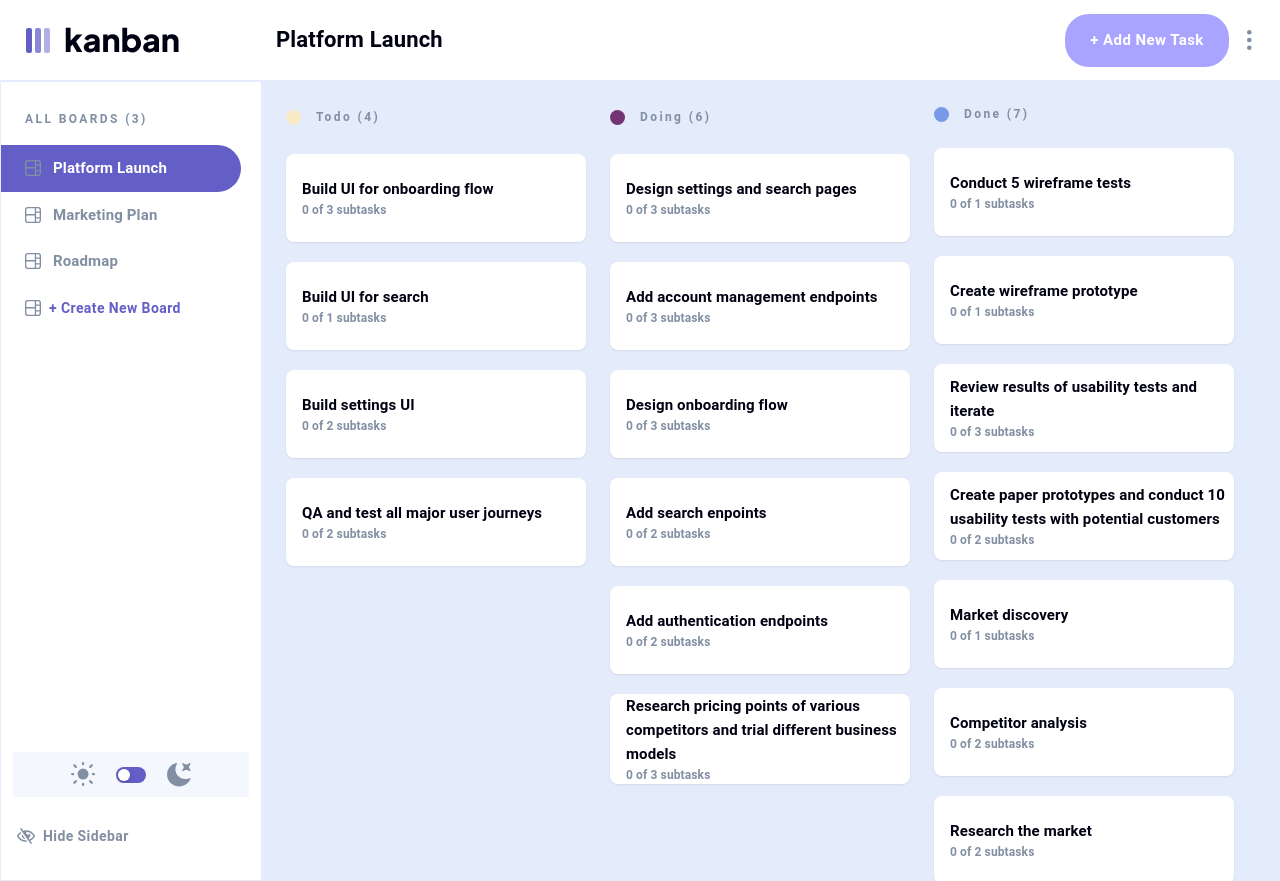
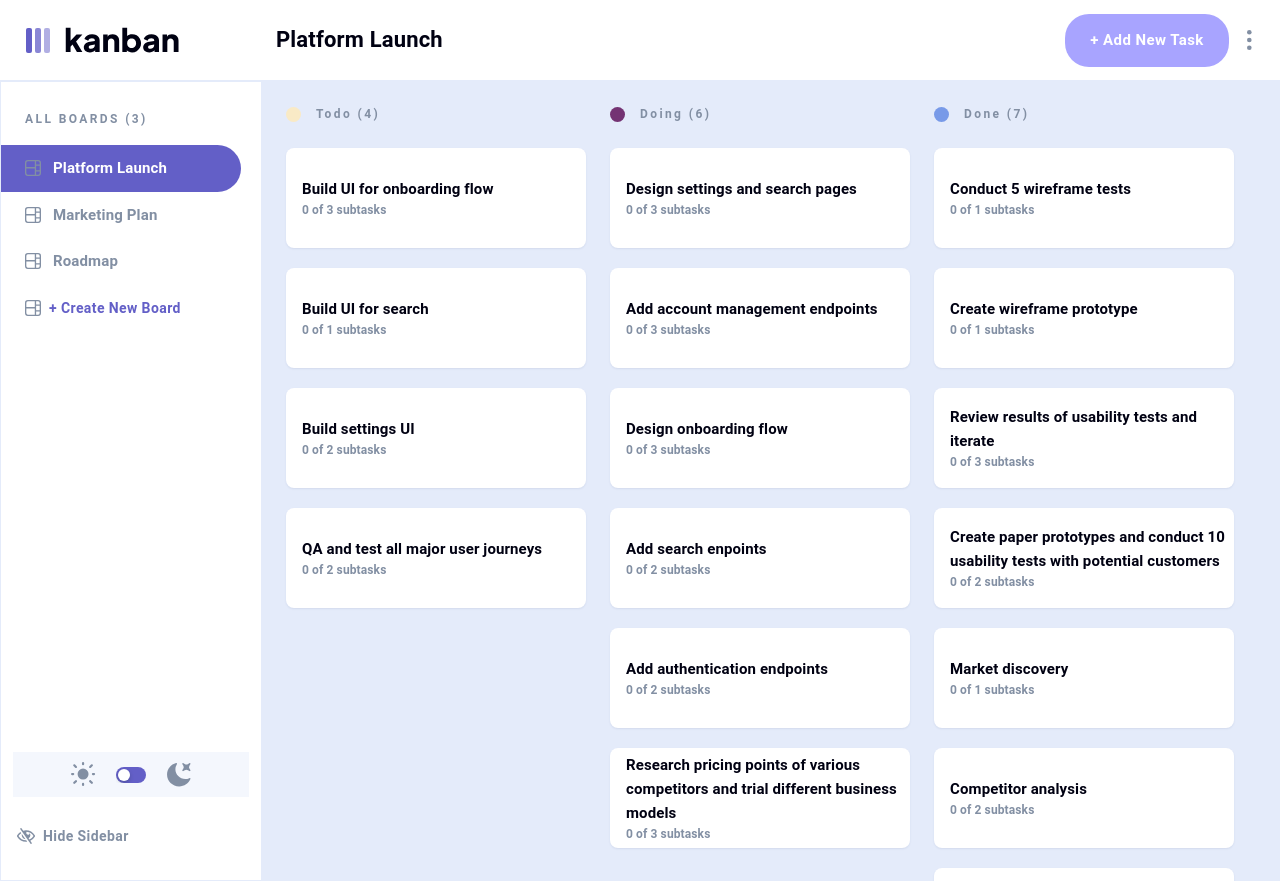
Before and after one commit to bilanoo/kanban-board, a React (Vite) app: page / in a window 1280 px wide. Built offline with nearby package versions, Linux system fonts and the light colour scheme.

Commit message:
fully implemented drag and drop between columns.

```diff
--- a/src/BoardColumns/BoardColumns.tsx
+++ b/src/BoardColumns/BoardColumns.tsx
@@ -18,8 +18,6 @@ export const BoardColumns = () => {
   const selectedBoardContent = useSelectedBoardContent();
 
   const actions = useBoardContentStore((state) => state.actions);
-
-  console.log(selectedBoardContent);
 
   function handleDragEnd(
     result: DropResult,
--- a/src/BoardColumns/Column/Column.tsx
+++ b/src/BoardColumns/Column/Column.tsx
@@ -33,7 +33,11 @@ export const Column = ({ eachBoard }: ColumnProps) => {
         </TaskContainer>
         <Droppable droppableId={eachBoard.name}>
           {(provided, snapshot) => (
-            <div {...provided.droppableProps} ref={provided.innerRef}>
+            <div
+              {...provided.droppableProps}
+              ref={provided.innerRef}
+              style={{ minHeight: "100%" }}
+            >
               {eachBoard.tasks.map((everyTask: Tasks, taskIndex: number) => (
                 <Draggable
                   key={everyTask.title}
--- a/src/BoardColumns/Column/style.tsx
+++ b/src/BoardColumns/Column/style.tsx
@@ -52,7 +52,7 @@ export const PaperContainer = styled(Paper)(({ theme }) => ({
     flexDirection: "column",
     justifyContent: "center",
     width: "100%",
-    minHeight: "88px",
+    minHeight: "100px",
     borderRadius: "8px",
     boxShadow: `0px 1px 2px 0px ${theme.custom.boxShadowColor}`,
     backgroundColor: theme.palette.primary.main,
--- a/src/Sidebar/Boards/DarkOrLightMode/DarkOrLightMode.tsx
+++ b/src/Sidebar/Boards/DarkOrLightMode/DarkOrLightMode.tsx
@@ -1,7 +1,7 @@
 import LightModeIcon from "../../../assets/icon-light-theme.svg";
 import DarkModeIcon from "../../../assets/icon-dark-theme.svg";
 import { Container, AntSwitch } from "./styles";
-import useLightOrDarkModeStore from "../../../stores/lightOrDarkMode.store";
+import useLightOrDarkModeStore from "../../../stores/LightOrDarkMode.store";
 
 export const DarkOrLightMode = () => {
   const { setMode, mode } = useLightOrDarkModeStore((state) => state);
--- a/src/stores/BoardContent.store.tsx
+++ b/src/stores/BoardContent.store.tsx
@@ -45,41 +45,59 @@ const useBoardContentStore = create<BoardContentStore>((set) => ({
           return {};
         }
 
-        const removeFromList = (list: Tasks[], index) => {
+        const removeFromList = (
+          list: Tasks[],
+          index: number
+        ): [Tasks, Tasks[]] => {
           const result = Array.from(list);
           const [removed] = result.splice(index, 1);
 
-          console.log("Result function: ", [removed], result);
           return [removed, result];
         };
 
-        const addToList = ({ list, index, element }: any) => {
+        const addToList = (list: Tasks[], index: number, element: Tasks) => {
           const result = Array.from(list);
           result.splice(index, 0, element);
           return result;
         };
-        const copyofList = [...state.selectedBoardContent.columns];
-        let sourceList = copyofList.filter(
+        const copyofList: Columns[] = [...state.selectedBoardContent.columns];
+        const sourceList: Columns[] = copyofList.filter(
           (eachColumn) => eachColumn.name === result.source.droppableId
         );
+        // Find the object with the matching name
+        const matchingObjectIndex: number = copyofList.findIndex(
+          (obj) => obj.name === result.source.droppableId
+        );
 
-        console.log(result.source.droppableId, result.source.index, copyofList);
         const [removedElement, newSourceList] = removeFromList(
           sourceList[0].tasks,
           result.source.index
         );
-
-        copyofList[result.source.index] = {
-          ...copyofList[result.source.index],
+        // Create a new object with updated tasks array
+        const updatedObject: Columns = {
+          ...copyofList[matchingObjectIndex],
           tasks: newSourceList,
         };
-        console.log(
-          "new source list: ",
-          newSourceList,
-          "copy of list: ",
-          copyofList
+        // Update the original array with the updated object
+        copyofList[matchingObjectIndex] = updatedObject;
+
+        const destinationList: Columns[] = copyofList.filter(
+          (eachColumn) => eachColumn.name === result.destination.droppableId
         );
 
+        const matchingDestinationObjectIndex: number = copyofList.findIndex(
+          (obj) => obj.name === result.destination.droppableId
+        );
+        const updatedDestinationObject: Columns = {
+          ...destinationList[0], // Maintain other properties
+          tasks: addToList(
+            destinationList[0].tasks,
+            result.destination.index,
+            removedElement
+          ),
+        };
+
+        copyofList[matchingDestinationObjectIndex] = updatedDestinationObject;
         return {
           selectedBoardContent: {
             ...state.selectedBoardContent,
```
